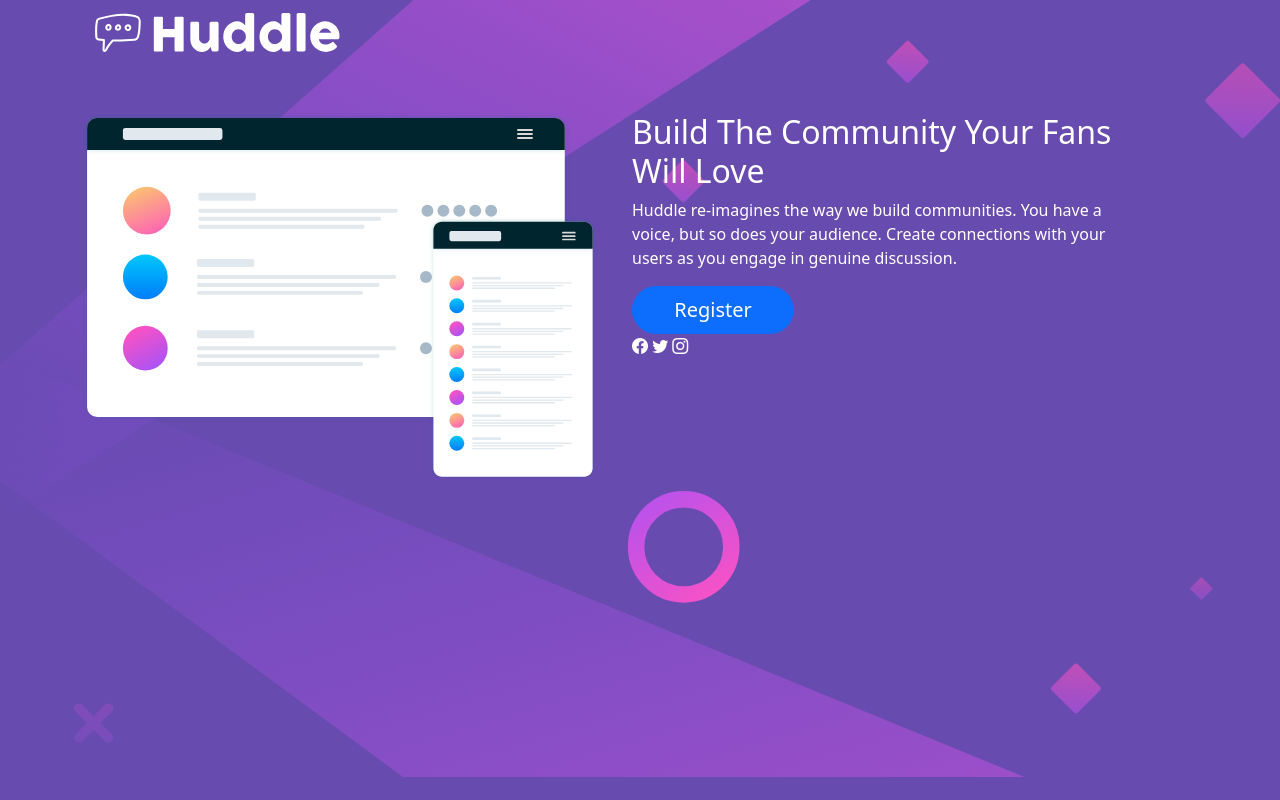
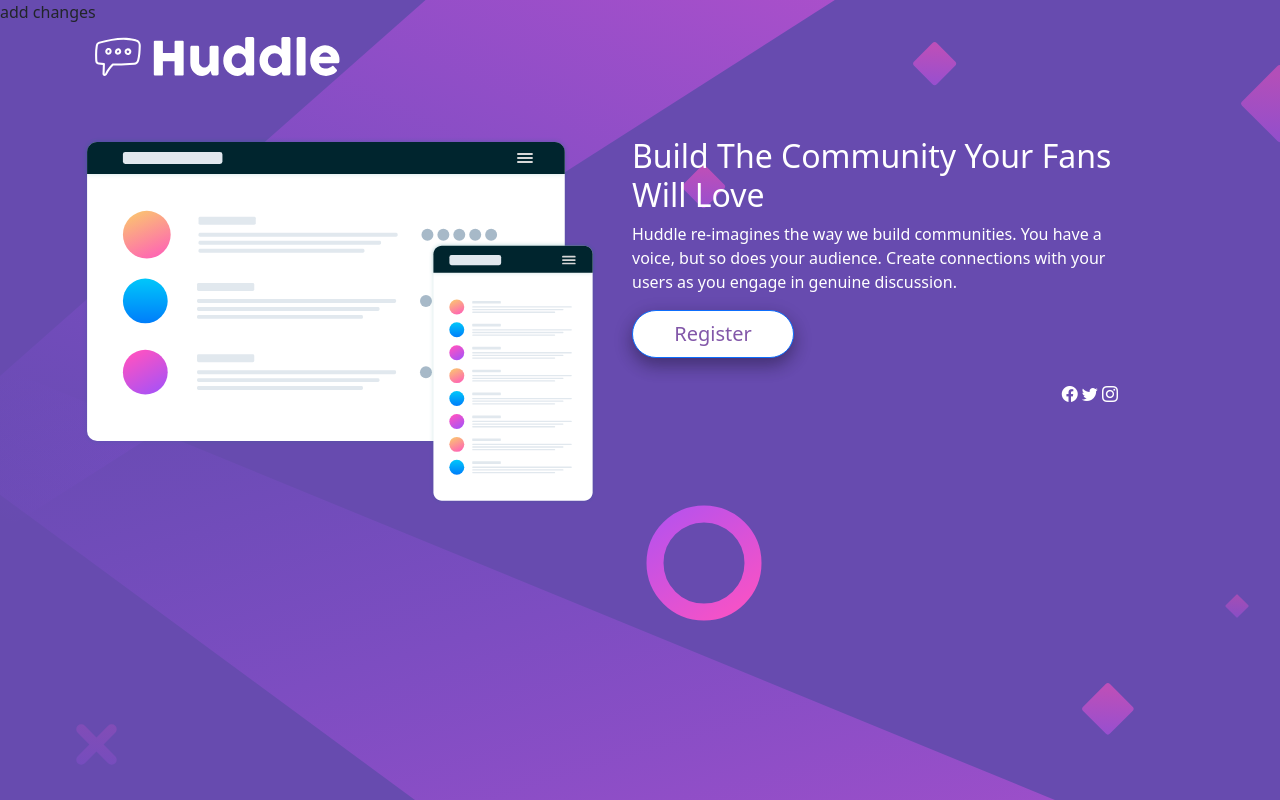
Before and after one commit to Hodhanfakhrudin/frontend-mentor-challenge, a plain HTML site: page huddle-landing-page-with-single-introductory-section-master/index.html in a window 1280 px wide. Drawn offline with nearby package versions, Linux system fonts and the light colour scheme; files that its build step writes are made by us from their sources.

Commit message:
my second commit

```diff
--- a/huddle-landing-page-with-single-introductory-section-master/index.html
+++ b/huddle-landing-page-with-single-introductory-section-master/index.html
@@ -1,9 +1,10 @@
-<!DOCTYPE html>
+add changes
+  <!DOCTYPE html>
 <html lang="en">
 <head>
   <meta charset="UTF-8">
   <meta name="viewport" content="width=device-width, initial-scale=1.0">
-
+  <link href="style.css" rel="stylesheets">
   <link rel="icon" type="image/png" sizes="32x32" href="./images/favicon-32x32.png">
   <link href="https://cdn.jsdelivr.net/npm/bootstrap@5.3.1/dist/css/bootstrap.min.css" rel="stylesheet"
         integrity="sha384-4bw+/aepP/YC94hEpVNVgiZdgIC5+VKNBQNGCHeKRQN+PtmoHDEXuppvnDJzQIu9"
@@ -13,10 +14,7 @@
   <title>Frontend Mentor | Huddle landing page with single introductory section</title>
 
 
-  <style>
-    .attribution { font-size: 11px; text-align: center; }
-    .attribution a { color: hsl(228, 45%, 44%); }
-  </style>
+
 </head>
 <body style="background-image: url(images/bg-desktop.svg); background-repeat: no-repeat; background-size: cover;
 background-color: hsl(257, 40%, 49%);">
@@ -35,19 +33,20 @@
 
                 <p>Huddle re-imagines the way we build communities. You have a voice, but so does your audience.
                   Create connections with your users as you engage in genuine discussion. </p>
-                  <div class="button">
+
                   <div class= "d-grid gap-2 col-4">
-                <a href="#" class="btn btn-primary btn-lg rounded-pill text-color">Register</a>
+                <a href="#" class="btn btn-primary btn-lg rounded-pill pe-3 " style="background-color: white;
+                color: rgb(130, 87, 169); box-shadow: 0 8px 16px 0 rgba(0,0,0,0.2), 0 6px 20px 0
+                 rgba(0,0,0,0.19);;" >Register</a>
                   </div>
-                </div>
-                <div class="socials">
-                <div class="row justify content-end">
-                  <div class="col">
+                <div class="socials d-inline p-5 d  ">
+                  <div class="media text-end ">
+                  <div class="icons">
                 <i class="bi bi-facebook"></i>
                 <i class="bi bi-twitter"></i>
                 <i class="bi bi-instagram"></i>
               </div>
-              </div>
+            </div>
             </div>
                 </div>
               </div>
--- a/huddle-landing-page-with-single-introductory-section-master/style.css
+++ /dev/null
@@ -1,3 +0,0 @@
-.button{
-  background-color: purple;
-}
--- a/order-summary-component-main/style.css
+++ b/order-summary-component-main/style.css
@@ -3,7 +3,7 @@
   background-image: url(images/pattern-background-desktop.svg);
   background-repeat: no-repeat;
  background-size: contain;
-  background-color: hsl(224, 23%, 55%);
+  background-color:hsl(224, 23%, 55%);
 position: relative;
  }
 
```
Also changed, not shown: single-price-grid-component-master/index.html (+1 -0 lines), 1 other file.
